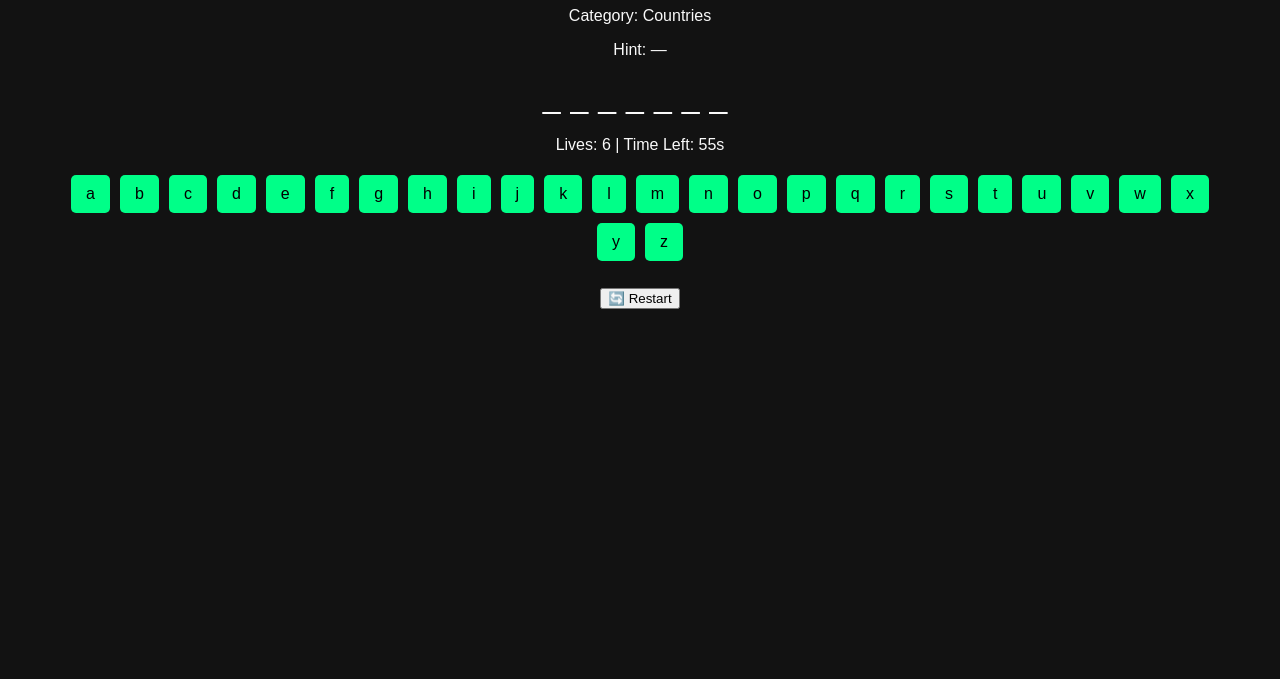
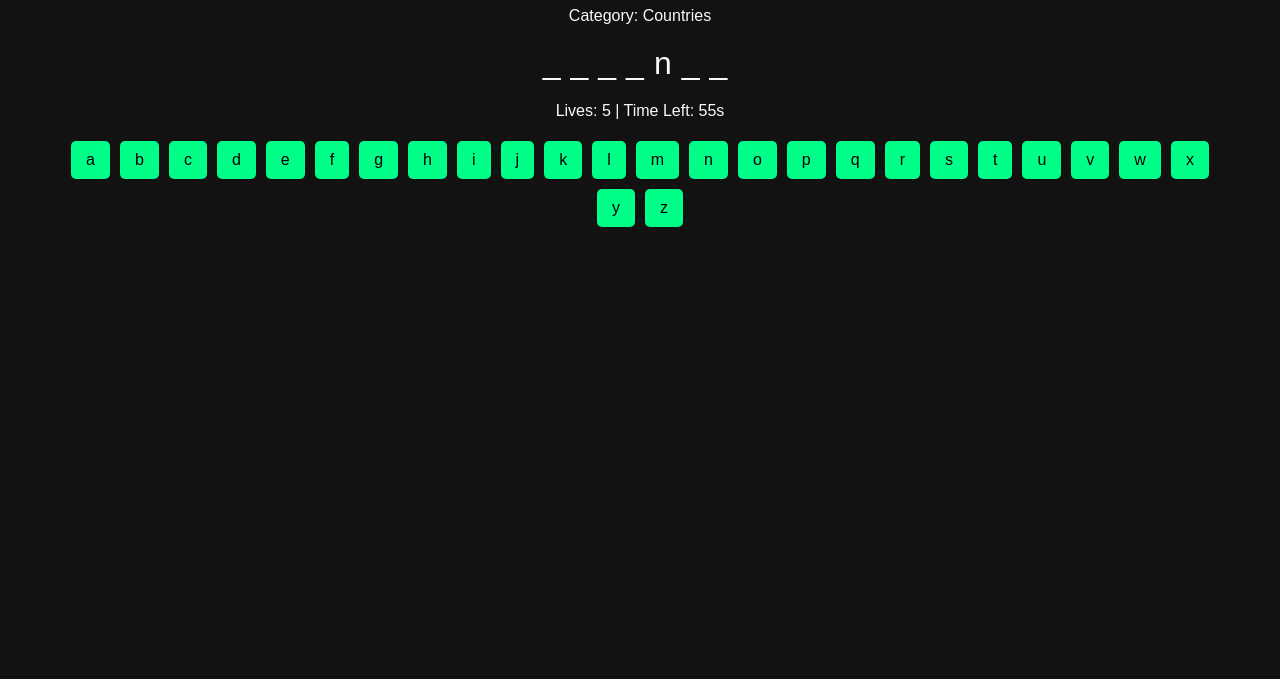
Before and after one commit to Abishekdevil/GitHub-workflow, a plain HTML site: page index.html in a window 1280 px wide. Shown: the part 121-800 px from the top of the page. Drawn offline with Linux system fonts and the light colour scheme.

Commit message:
refined restart button, hint and title

```diff
--- a/index.html
+++ b/index.html
@@ -3,19 +3,18 @@
 <head>
   <meta charset="UTF-8" />
   <meta name="viewport" content="width=device-width, initial-scale=1.0"/>
-  <title>Mystery Word Challenge</title>
+  <title>Word&Seek</title>
   <link rel="stylesheet" href="style.css" />
 </head>
 <body>
   <div class="container">
-    <h1>Mystery Word Challenge</h1>
+    <h1>Word&Seek</h1>
     <p>Category: <span id="category-name"></span></p>
-    <p>Hint: <span id="hint-text"></span></p>
     <div id="word" class="word-display"></div>
     <p>Lives: <span id="lives"></span> | Time Left: <span id="time">60</span>s</p>
     <div id="keyboard" class="keyboard"></div>
     <p id="message"></p>
-    <button onclick="startGame()">🔄 Restart</button>
+    <button id="restart-btn" onclick="startGame()">🔄 Restart</button>
   </div>
   <script type="module" src="script.js"></script>
 </body>
--- a/script.js
+++ b/script.js
@@ -14,14 +14,7 @@ function getRandomWord() {
 
   document.getElementById("category-name").textContent = category;
 
-  // Check if item has a hint (in case of object), otherwise skip
-  if (typeof item === "object" && item.word && item.hint) {
-    document.getElementById("hint-text").textContent = item.hint;
-    return item.word;
-  } else {
-    document.getElementById("hint-text").textContent = "—";
-    return item; // It's a plain string
-  }
+  return typeof item === "object" && item.word ? item.word : item;
 }
 
 function displayWord() {
@@ -71,10 +64,12 @@ function checkGameStatus() {
     document.getElementById("message").textContent = "🎉 You Won!";
     clearInterval(timerInterval);
     disableAllButtons();
+    document.getElementById("restart-btn").style.display = "inline-block";
   } else if (lives === 0) {
     document.getElementById("message").textContent = `💀 You Lost! Word was: ${chosenWord}`;
     clearInterval(timerInterval);
     disableAllButtons();
+    document.getElementById("restart-btn").style.display = "inline-block";
   }
 }
 
@@ -93,16 +88,35 @@ function startTimer() {
       clearInterval(timerInterval);
       document.getElementById("message").textContent = `⏰ Time's up! Word was: ${chosenWord}`;
       disableAllButtons();
+      document.getElementById("restart-btn").style.display = "inline-block";
     }
   }, 1000);
 }
 
 export function startGame() {
-  lives = 6;
+  lives = 5;
+
   guessedLetters = [];
   chosenWord = getRandomWord().toLowerCase();
+
+  const revealCount =
+    chosenWord.length < 8 ? 1 :
+    chosenWord.length <= 12 ? 2 : 3;
+
+  const revealedIndices = new Set();
+
+  while (revealedIndices.size < revealCount) {
+    const randomIndex = Math.floor(Math.random() * chosenWord.length);
+    revealedIndices.add(randomIndex);
+  }
+
+  revealedIndices.forEach((i) => {
+    guessedLetters.push(chosenWord[i]);
+  });
+
   document.getElementById("lives").textContent = lives;
   document.getElementById("message").textContent = "";
+  document.getElementById("restart-btn").style.display = "none";
   displayWord();
   createKeyboard();
   clearInterval(timerInterval);
--- a/style.css
+++ b/style.css
@@ -58,3 +58,7 @@ body {
     opacity: 1;
   }
 }
+
+#restart-btn {
+  display: none;
+}
```
